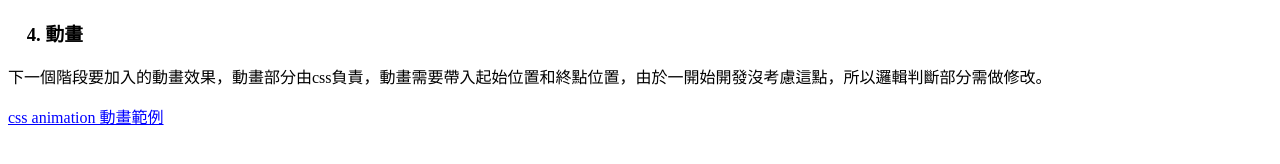
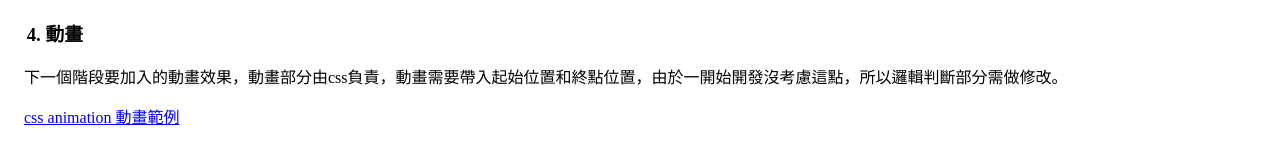
Before and after one commit to edartsai/TeamWork2048V2, a plain HTML site: page view/intro/problems04.html in a window 1280 px wide. Drawn offline with Linux system fonts and the light colour scheme.

Commit message:
[modify] 致中在一次靠右

```diff
--- a/view/intro/problems04.html
+++ b/view/intro/problems04.html
@@ -16,8 +16,8 @@
     </style>
     <h3 style="margin-left: 1em;">4. 動畫</h3>
 
-    <p>下一個階段要加入的動畫效果，動畫部分由css負責，動畫需要帶入起始位置和終點位置，由於一開始開發沒考慮這點，所以邏輯判斷部分需做修改。</p>
-    <p>
+    <p style="margin-left: 1em;">下一個階段要加入的動畫效果，動畫部分由css負責，動畫需要帶入起始位置和終點位置，由於一開始開發沒考慮這點，所以邏輯判斷部分需做修改。</p>
+    <p style="margin-left: 1em;">
         <a href="https://fiddle.jshell.net/quou5n69/3/" target="_blank" style="color:blue">
             css animation 動畫範例
         </a>
```
Also changed, not shown: view/intro/problems03.html (+1 -1 lines).
